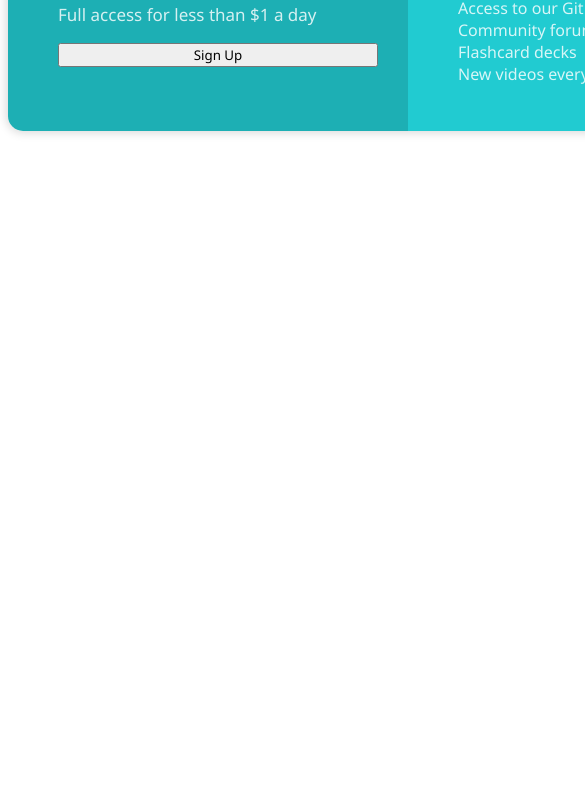
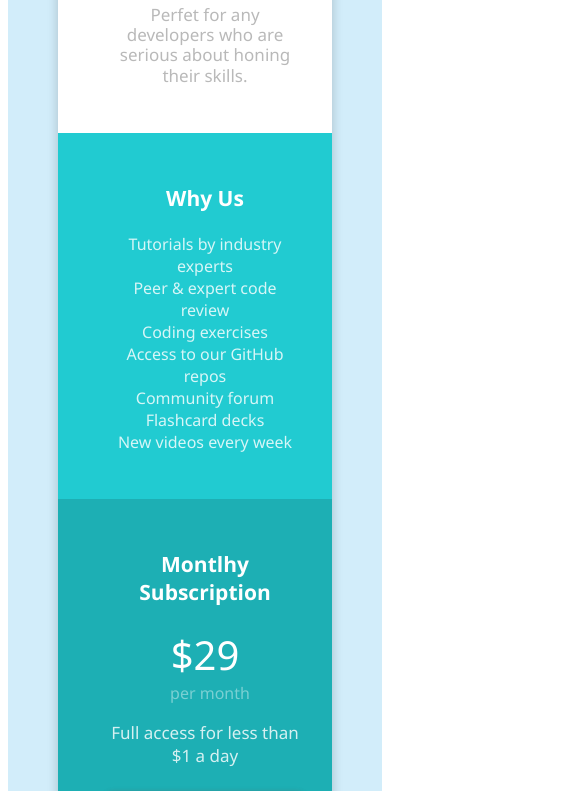
Before and after one commit to alex-lemos/grid-de-precos, a plain HTML site: page index.html in a window 390 px wide. Shown: the part 416-1207 px from the top of the page, 585 px wide, since content can reach past the window. Before the commit the page ends 844 px from the top, so only its background shows below. Drawn offline with Linux system fonts and the light colour scheme.

Commit message:
Finalizado

```diff
--- a/css/style.css
+++ b/css/style.css
@@ -6,11 +6,16 @@
     padding: 30px;
 }
 
+.main{
+    background-color: rgb(210, 237, 250);
+    padding: 50px;
+    display: flex;
+    justify-content: center;
+    align-items: center;
+}
+
 .container{
-    display: flex;
-    flex-direction: column;
-    justify-content: center;
-    width: 800px;
+    width: 650px;
     border-radius: 15px;
     box-shadow: 0px 0px 10px 2px rgba(0, 0, 0, 0.15);
     overflow: hidden;
@@ -73,7 +78,23 @@ p{
 
 button{
     width: 100%;
+    border-radius: 5px;
+    padding: 13px;
+    margin-top: 10px;
 
+    background-color: yellowgreen;
+    border: none;
+    box-shadow: 0px 0px 5px 2px rgba(95, 95, 95, 0.473);
+
+    cursor: pointer;
+
+    color: white;
+    font-size: 15px;
+    font-weight: 700;
+}
+
+button:hover{
+    background-color: rgb(178, 238, 58);
 }
 
 .container__bottom-right{
@@ -90,3 +111,23 @@ ul{
     list-style: none;
     padding-left: 0;
 }
+
+@media screen and (max-width: 720px){
+
+    .container{
+        text-align: center;
+    }
+
+    .container__top p{
+        line-height: 120%;
+    }
+
+    .container__bottom{
+        flex-wrap: wrap-reverse;
+    }
+
+    .container__bottom-left__info{
+        justify-content: center;
+        flex-direction: column;
+    }
+}
--- a/index.html
+++ b/index.html
@@ -9,7 +9,7 @@
     <title>Price Grid</title>
 </head>
 <body>
-
+    <div class="main">
         <div class="container">
             <div class="container__top padding">
 
@@ -61,6 +61,6 @@
                 </div>
             </div>
         </div>
-
+    </div>
 </body>
 </html>
```
Lines whose indentation alone changed are shown as unchanged.
